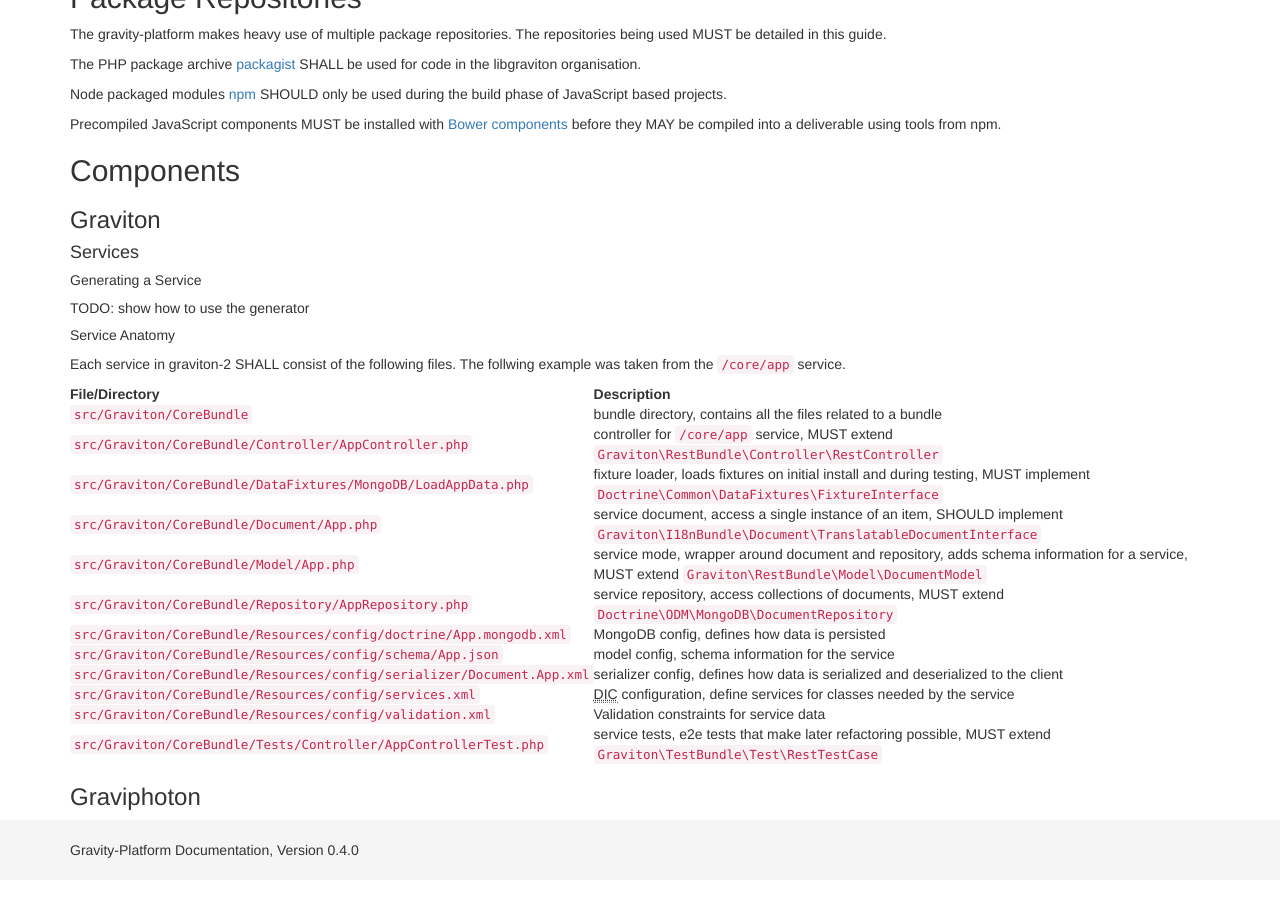
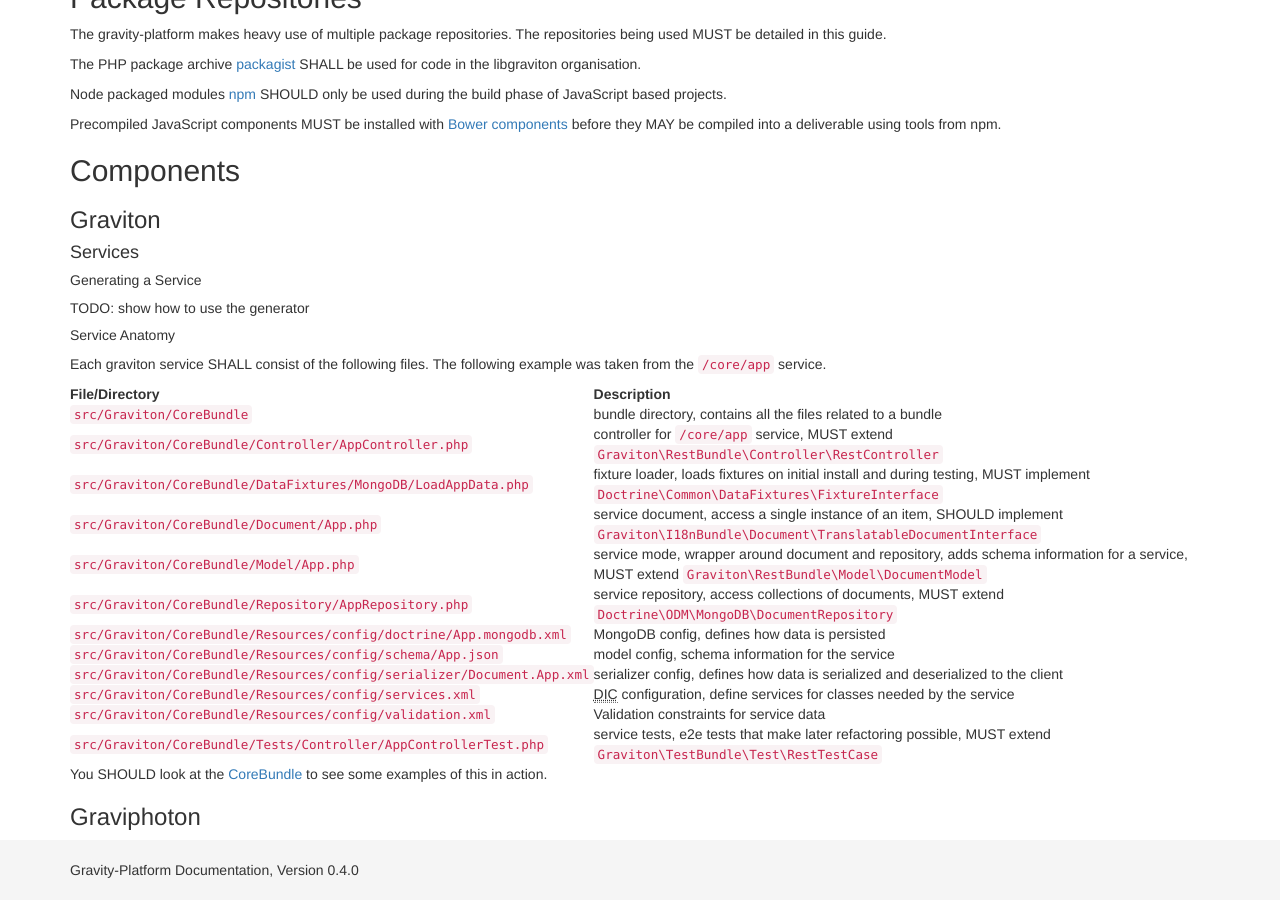
Before and after one commit to gravity-platform/doc, a Jekyll site: the page built from hacking.md, in a window 1280 px wide and 900 px high, scrolled down 850 px. Built offline with Jekyll 4.4.1, drawn with Linux system fonts in a browser that asks for light colours; nearby versions of some CDN libraries; Markdown is read by kramdown in place of the engine named in the settings.

Commit message:
link to CoreBundle as example

```diff
--- a/hacking.md
+++ b/hacking.md
@@ -71,7 +71,7 @@ TODO: show how to use the generator
 
 ##### Service Anatomy
 
-Each service in graviton-2 SHALL consist of the following files. The follwing example was taken from the ``/core/app`` service.
+Each graviton service SHALL consist of the following files. The following example was taken from the ``/core/app`` service.
 
 <table>
   <tr>
@@ -128,4 +128,6 @@ Each service in graviton-2 SHALL consist of the following files. The follwing ex
   </tr>
 </table>
 
+You SHOULD look at the [CoreBundle](https://github.com/libgraviton/graviton/tree/develop/src/Graviton/CoreBundle) to see some examples of this in action.
+
 ### Graviphoton
```
